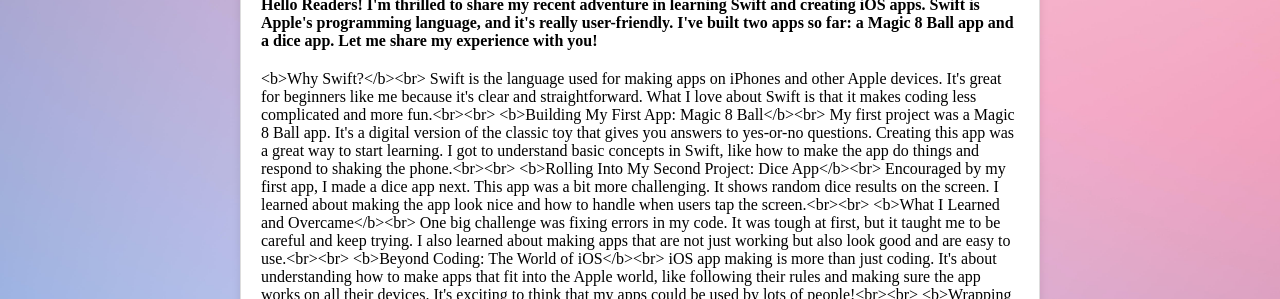
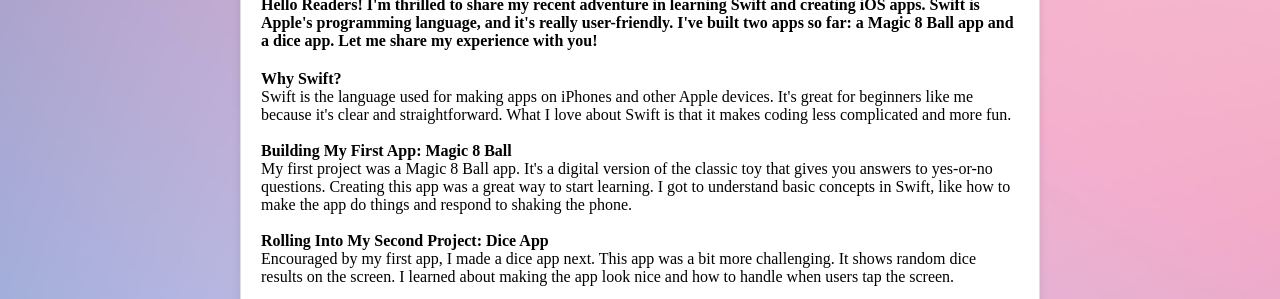
Before and after one commit to mehtapparkinson/React-Blog, a React (Create React App) app in the folder blog/: page /article/1 in a window 1280 px wide. Shown: the part 500-799 px from the top of the page. Built offline with nearby package versions, Linux system fonts and the light colour scheme.

Commit message:
html tags of the articles are rendered

```diff
--- a/blog/src/Article/Article.jsx
+++ b/blog/src/Article/Article.jsx
@@ -17,7 +17,10 @@
       <img src={article.imageUrl} alt={article.title} className="article-image" />
       <div className="article-body">
         <p className="article-summary">{article.summary}</p>
-        <div className="article-content">{article.content}</div>
+        <div
+          className="article-content"
+          dangerouslySetInnerHTML={{ __html: article.content }}
+        />
       </div>
     </div>
   );
```
